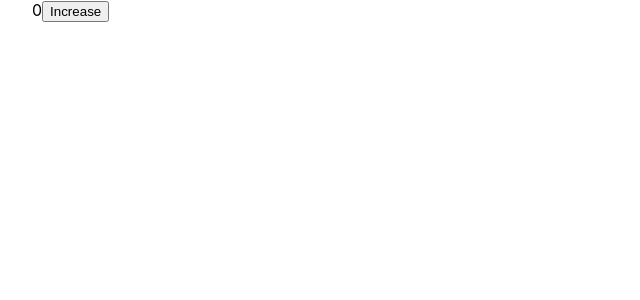
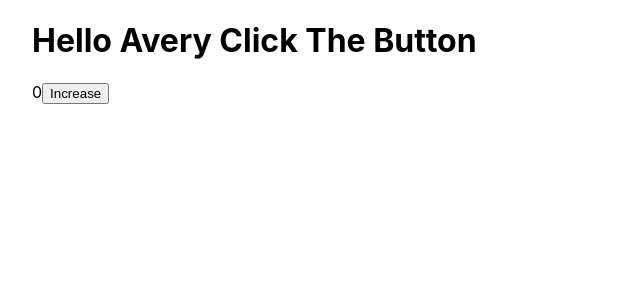
Before and after one commit to Blais3D/website, a Next.js app: page / in a window 1280 px wide. Shown: the top 300 px of the page, without its empty margins (0-640 px from the left). Built offline with nearby package versions, Linux system fonts and the light colour scheme.

Commit message:
Avery-fix

```diff
--- a/pages/index.tsx
+++ b/pages/index.tsx
@@ -12,6 +12,7 @@ const Home: NextPage = () => {
       <Head>
         <title>Hello Avery</title>
       </Head>
+      <h1>Hello Avery Click The Button</h1>
       {count}
       <button onClick={()=> setCount(count + 1)}>
         Increase
```
